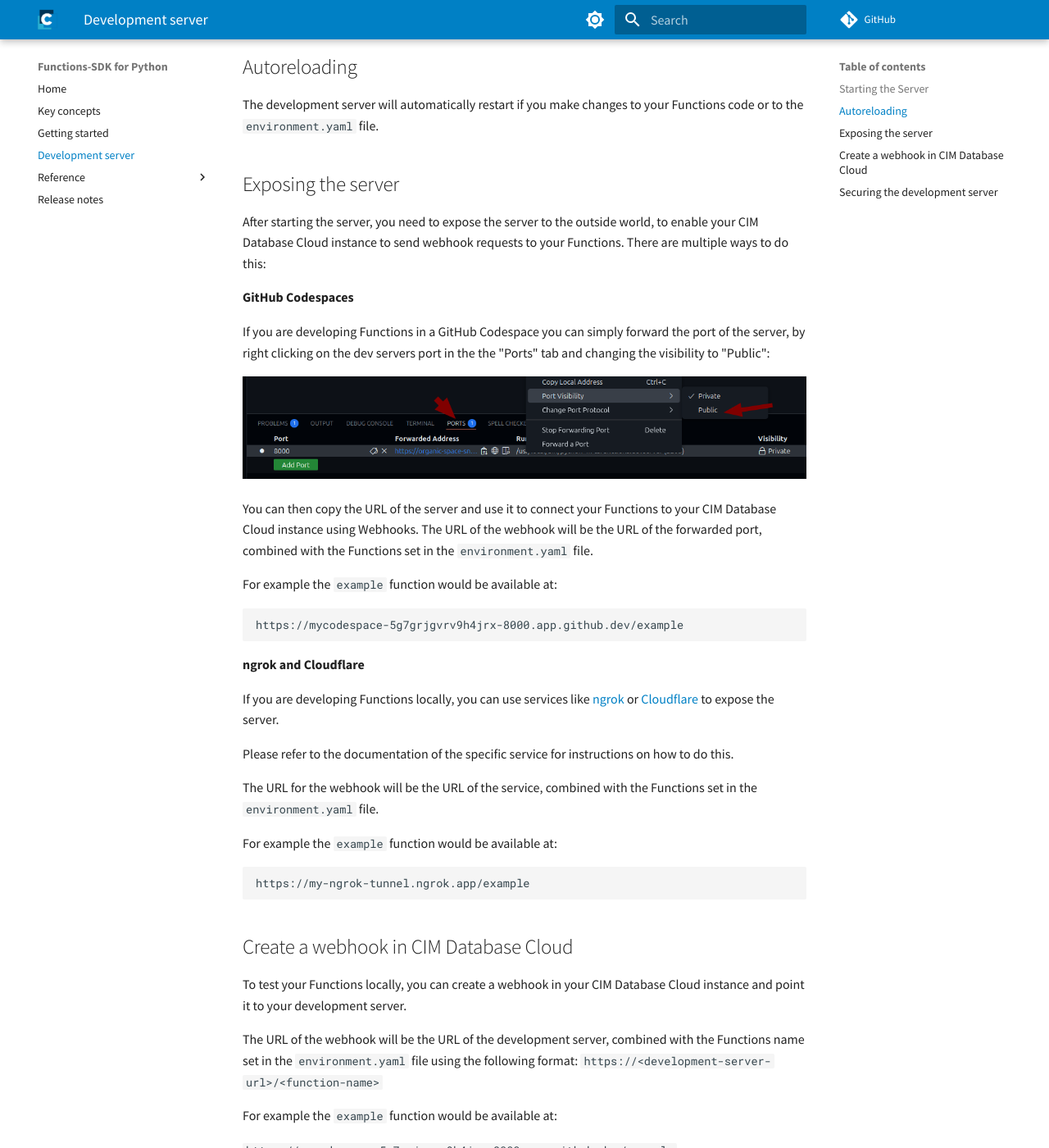
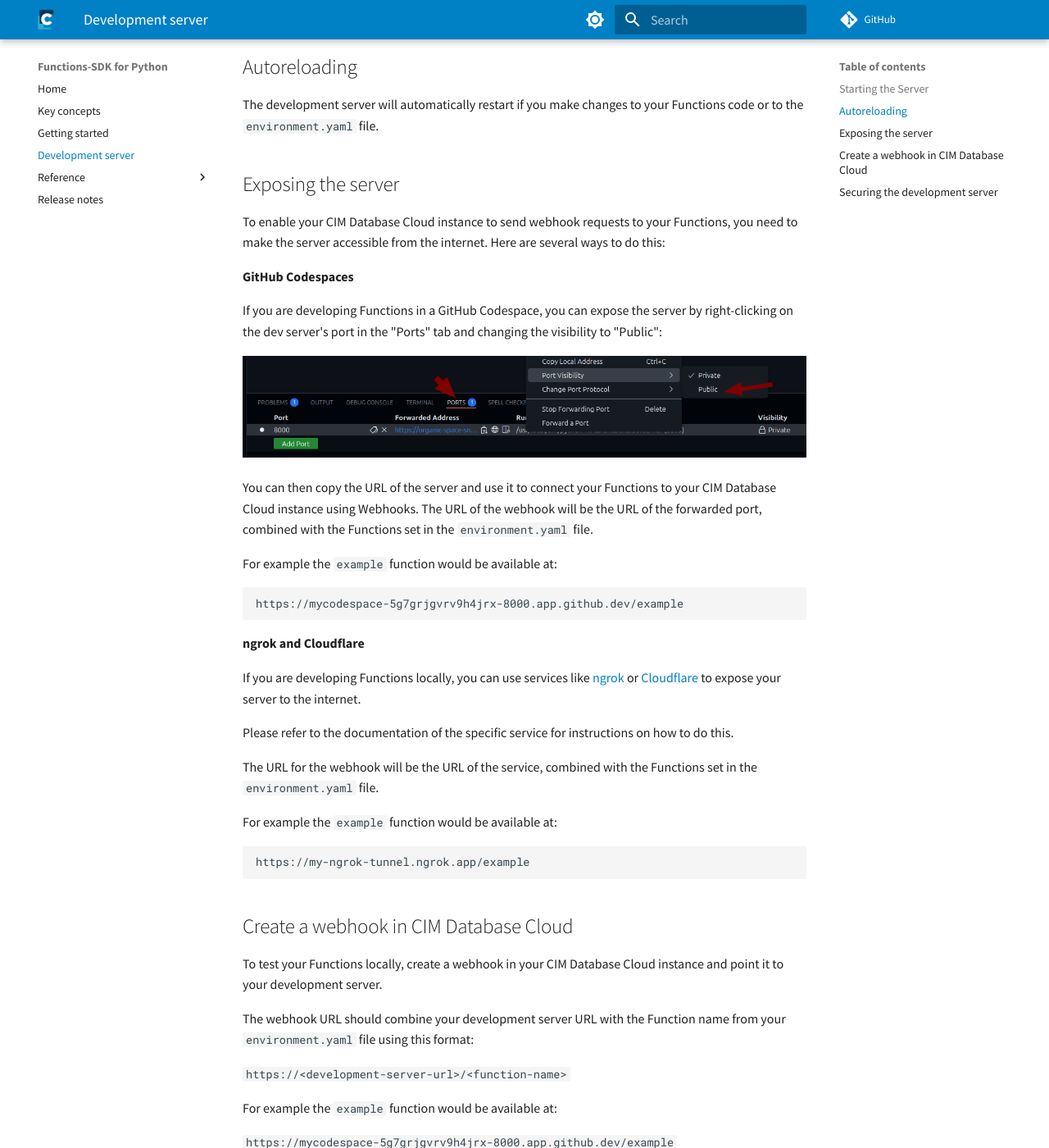
Before and after one commit to cslab/functions-sdk-python, an MkDocs documentation site: the page built from docs/development_server.md, in a window 1280 px wide and 1400 px high, scrolled down 867 px. Shown: the whole window at 82% size. Built offline with MkDocs 1.6.1 and Material for MkDocs 9.7.7, drawn with Linux system fonts in a browser that asks for light colours; comment, search, counter and statistics services are not loaded; some of the changed text lies outside the part shown.

Commit message:
improve sentence structure in the docs

```diff
--- a/docs/development_server.md
+++ b/docs/development_server.md
@@ -1,4 +1,4 @@
-The Functions SDK includes a development server that allows you to run your Functions in your development environment. The server reads Functions from the `environment.yaml` file in your working directory and makes the Functions available via HTTP endpoints. You can then connect those Functions to your CIM Database Cloud instance using Webhooks.
+The Functions SDK includes a development server that allows you to run your Functions in your development environment. The server reads Functions from the `environment.yaml` file in your working directory and makes them available via HTTP endpoints. You can then connect these Functions to your CIM Database Cloud instance using Webhooks.
 
 This speeds up the development of Functions, because you can instantly test your changes, without deploying them to the cloud infrastructure first.
 
@@ -34,12 +34,11 @@
 
 ## Exposing the server
 
-After starting the server, you need to expose the server to the outside world, to enable your CIM Database Cloud instance to send webhook requests to your Functions.
-There are multiple ways to do this:
+To enable your CIM Database Cloud instance to send webhook requests to your Functions, you need to make the server accessible from the internet. Here are several ways to do this:
 
 **GitHub Codespaces**
 
-If you are developing Functions in a GitHub Codespace you can simply forward the port of the server, by right clicking on the dev servers port in the the "Ports" tab and changing the visibility to "Public":
+If you are developing Functions in a GitHub Codespace, you can expose the server by right-clicking on the dev server's port in the "Ports" tab and changing the visibility to "Public":
 
 ![GitHub Codespaces](./assets/codespace_port_visibility.png)
 
@@ -54,7 +53,7 @@
 
 **ngrok and Cloudflare**
 
-If you are developing Functions locally, you can use services like [ngrok](https://ngrok.com/) or [Cloudflare](https://cloudflare.com) to expose the server.
+If you are developing Functions locally, you can use services like [ngrok](https://ngrok.com/) or [Cloudflare](https://cloudflare.com) to expose your server to the internet.
 
 Please refer to the documentation of the specific service for instructions on how to do this.
 
@@ -68,9 +67,11 @@
 
 ## Create a webhook in CIM Database Cloud
 
-To test your Functions locally, you can create a webhook in your CIM Database Cloud instance and point it to your development server.
+To test your Functions locally, create a webhook in your CIM Database Cloud instance and point it to your development server.
 
-The URL of the webhook will be the URL of the development server, combined with the Functions name set in the `environment.yaml` file using the following format: `https://<development-server-url>/<function-name>`
+The webhook URL should combine your development server URL with the Function name from your `environment.yaml` file using this format:
+
+`https://<development-server-url>/<function-name>`
 
 For example the `example` function would be available at:
 
```
